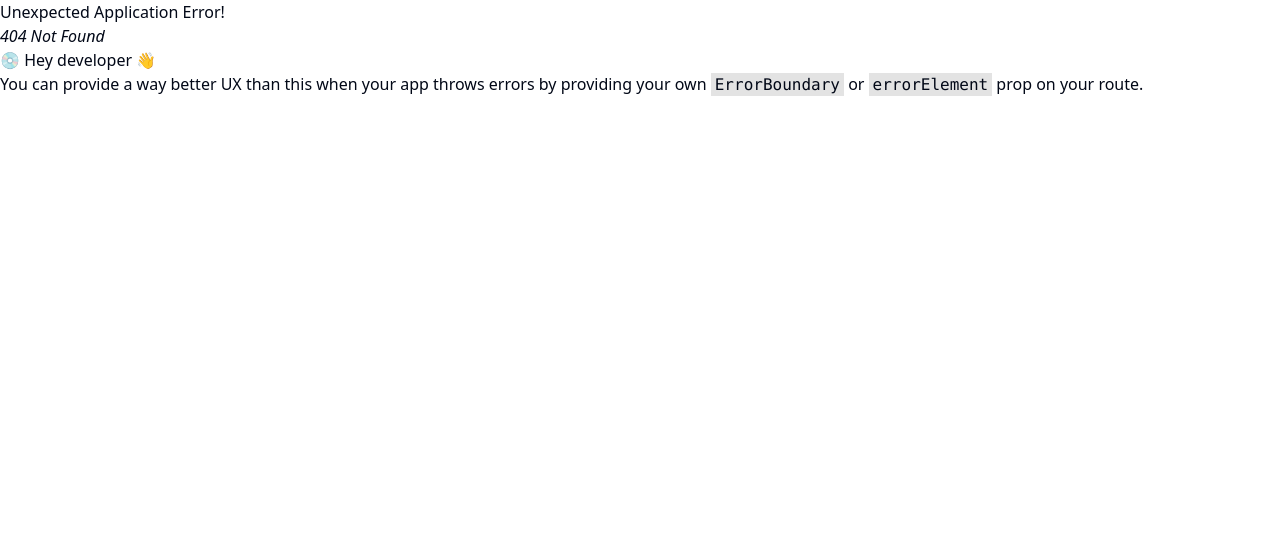
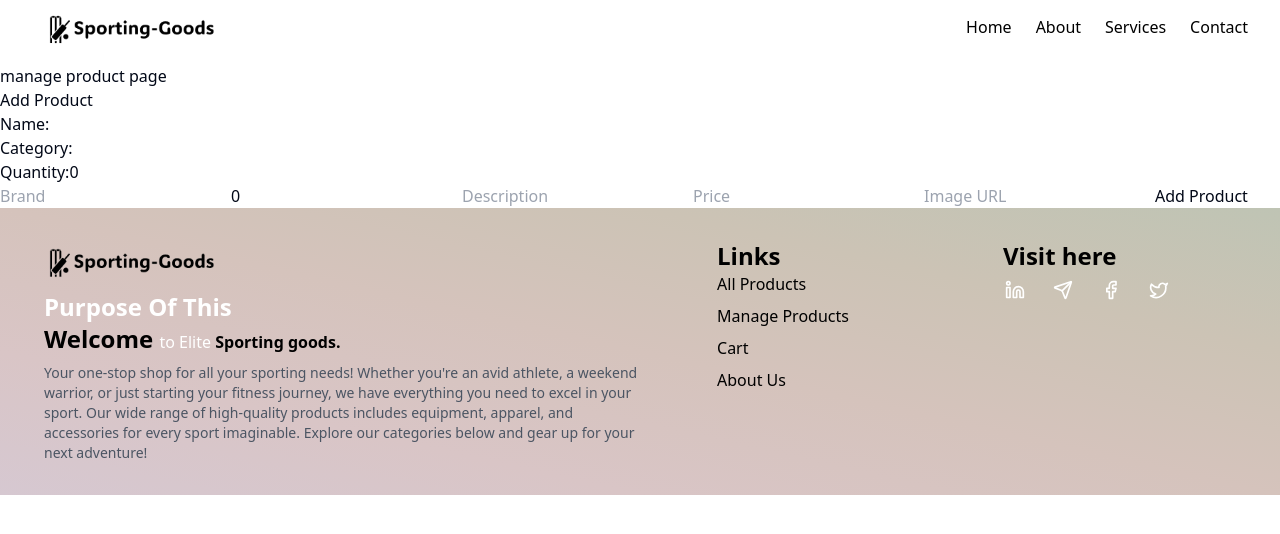
Before and after one commit to pobittra1/sporting-goods-client, a React (Vite) app: page /manage-product in a window 1280 px wide. Before the commit this address had no page. Shown: the top 534 px of the page. Built offline with nearby package versions, Linux system fonts and the light colour scheme.

Commit message:
implement some features of management products

```diff
--- /dev/null
+++ b/src/components/AddCartProduct/AddProductCart.tsx
@@ -0,0 +1,89 @@
+// src/components/AddProduct.js
+import { useAddCartProductMutation } from "@/redux/api/baseApi";
+import { useState } from "react";
+
+const AddProductCart = () => {
+  const [name, setName] = useState("");
+  const [category, setCategory] = useState("");
+  const [quantity, setQuantity] = useState(0);
+  const [brand, setBrand] = useState("");
+  const [rating, setRating] = useState(0);
+  const [description, setDescription] = useState("");
+  const [price, setPrice] = useState("");
+  const [image, setImage] = useState("");
+
+  const [addProduct] = useAddCartProductMutation();
+
+  const handleAddProduct = async () => {
+    await addProduct({
+      name,
+      category,
+      quantity,
+      brand,
+      rating,
+      description,
+      price,
+      image,
+    });
+    // Reset form or handle success
+  };
+
+  return (
+    <div>
+      <h2>Add Product</h2>
+      <form onSubmit={handleAddProduct}>
+        <div>
+          <label htmlFor="name">Name:</label>
+          <input value={name} onChange={(e) => setName(e.target.value)} />
+        </div>
+        <div>
+          <label htmlFor="category">Category:</label>
+          <input
+            value={category}
+            onChange={(e) => setCategory(e.target.value)}
+          />
+        </div>
+        <div>
+          <label htmlFor="quantity">Quantity:</label>
+          <input
+            value={quantity}
+            onChange={(e) => setQuantity(Number(e.target.value))}
+            type="number"
+          />
+        </div>
+        <input
+          value={brand}
+          onChange={(e) => setBrand(e.target.value)}
+          placeholder="Brand"
+        />
+        <input
+          value={rating}
+          onChange={(e) => setRating(Number(e.target.value))}
+          placeholder="Rating"
+          type="number"
+        />
+        <input
+          value={description}
+          onChange={(e) => setDescription(e.target.value)}
+          placeholder="Description"
+        />
+        <input
+          value={price}
+          onChange={(e) => setPrice(e.target.value)}
+          placeholder="Price"
+          type="string"
+          defaultValue={"৳"}
+        />
+        <input
+          value={image}
+          onChange={(e) => setImage(e.target.value)}
+          placeholder="Image URL"
+        />
+
+        <button type="submit">Add Product</button>
+      </form>
+    </div>
+  );
+};
+
+export default AddProductCart;
--- a/src/pages/AllProducts/AllProducts.tsx
+++ b/src/pages/AllProducts/AllProducts.tsx
@@ -157,61 +157,21 @@ function AllProduct() {
           Clear Filters
         </button>
       </div>
-
-      {/* Product grid */}
-      {/* <div className="grid grid-cols-1 md:grid-cols-3 gap-4">
-        {filteredProducts.map(product => (
-          <ProductCard key={product.id} product={product} />
-        ))}
-      </div> */}
-      {/* search filter sort area */}
-      {/* <div className="relative my-12 flex items-center left-8">
-        <input
-          value={searchTerm}
-          onChange={(e) => setSearchTerm(e.target.value)}
-          type="text"
-          placeholder="Search your product by name..."
-          className="w-[300px] py-2 px-4 ps-12 border-b-2 border-gray-300 shadow-sm outline-none"
-        />
-        <button
-          type="submit"
-          className="absolute left-4 top-0 mt-3 mr-4 text-gray-300"
-        >
-          <Search></Search>
-        </button>
-      </div> */}
-      {/* Filter */}
-      {/* <div className="relative my-12 flex items-center left-8">
-        <input
-          value={selectedCategory}
-          onChange={(e) => setSelectedCategory(e.target.value)}
-          type="text"
-          placeholder="Search your product by name..."
-          className="w-[300px] py-2 px-4 ps-12 border-b-2 border-gray-300 shadow-sm outline-none"
-        />
-        <button
-          type="submit"
-          className="absolute left-4 top-0 mt-3 mr-4 text-gray-300"
-        >
-          <Search></Search>
-        </button>
-      </div> */}
-
       <div
-        className="card-grid grid grid-cols-1 md:grid-cols-3 gap-4 "
-        style={{
-          backgroundImage:
-            "linear-gradient(to right top, #d6c8d1, #d9c5c6, #d5c3bc, #ccc3b5, #bfc4b4)",
-        }}
+        className="card-grid grid grid-cols-1 md:grid-cols-3 gap-4 bg-white"
+        // style={{
+        //   backgroundImage:
+        //     "linear-gradient(to right top, #d6c8d1, #d9c5c6, #d5c3bc, #ccc3b5, #bfc4b4)",
+        // }}
       >
         {filteredProducts.map((card: TProduct) => (
           <div
             key={card._id}
             className="p-4 flex gap-2 flex-col  m-4 bg-white rounded-md"
-            // style={{
-            //   boxShadow: "0px 0px 100px 100px rgba(0, 0, 0, 0.1)",
-            //   borderRadius: "6px",
-            // }}
+            style={{
+              boxShadow: "0px 0px 100px 100px rgba(0, 0, 0, 0.1)",
+              borderRadius: "6px",
+            }}
           >
             <h1 className="text-xl capitalize font-semibold">{card.name}</h1>
             <div className="flex gap-2">
--- /dev/null
+++ b/src/pages/ManageProducts/ManageProducts.tsx
@@ -0,0 +1,12 @@
+import AddProductCart from "@/components/AddCartProduct/AddProductCart";
+
+function ManageProducts() {
+  return (
+    <div>
+      <h1>manage product page</h1>
+      <AddProductCart></AddProductCart>
+    </div>
+  );
+}
+
+export default ManageProducts;
--- a/src/redux/api/baseApi.ts
+++ b/src/redux/api/baseApi.ts
@@ -27,6 +27,13 @@ export const baseApi = createApi({
         method: "GET",
       }),
     }),
+    addCartProduct: builder.mutation({
+      query: (cartProduct) => ({
+        url: "/product/add-product-to-cart",
+        method: "POST",
+        body: cartProduct,
+      }),
+    }),
   }),
 });
 
@@ -34,4 +41,5 @@ export const {
   useGetProductsQuery,
   useGetSingleProductQuery,
   useGetProductByCategoryQuery,
+  useAddCartProductMutation,
 } = baseApi;
--- a/src/router/index.tsx
+++ b/src/router/index.tsx
@@ -4,6 +4,7 @@ import { createBrowserRouter } from "react-router-dom";
 import SingProduct from "@/pages/SingleProduct/SingleProduct";
 import AllProduct from "@/pages/AllProducts/AllProducts";
 import AboutUs from "@/pages/AboutUs/AboutUs";
+import ManageProducts from "@/pages/ManageProducts/ManageProducts";
 const router = createBrowserRouter([
   {
     path: "/",
@@ -25,6 +26,10 @@ const router = createBrowserRouter([
         path: "/about-us",
         element: <AboutUs></AboutUs>,
       },
+      {
+        path: "/manage-product",
+        element: <ManageProducts></ManageProducts>,
+      },
     ],
   },
 ]);
```
Also changed, not shown: src/pages/Cart/Cart.tsx (added).
